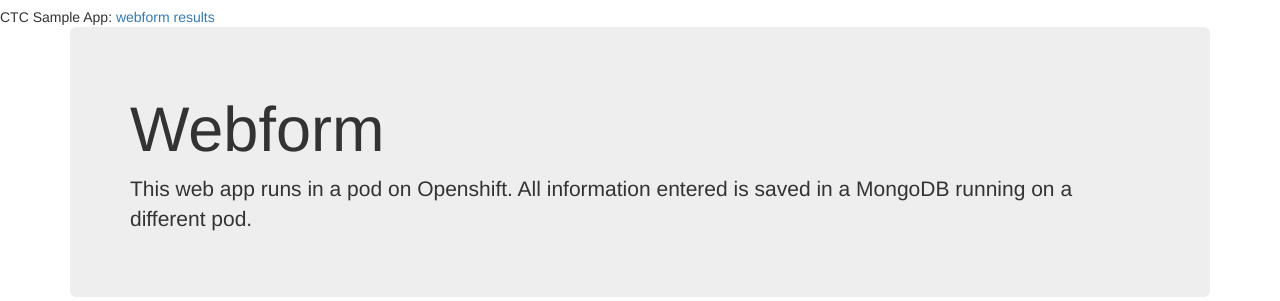
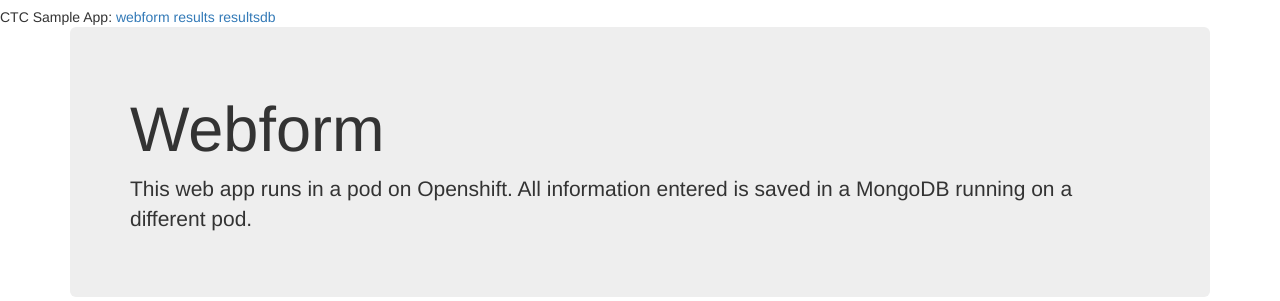
Before and after one commit to andrewctcsg/python-webform, a Flask app: page / in a window 1280 px wide. Shown: the top 301 px of the page. Run offline with Flask 2, Linux system fonts and the light colour scheme; some libraries are stand-ins or nearby versions.

Commit message:
Update base.html

```diff
--- a/templates/base.html
+++ b/templates/base.html
@@ -37,6 +37,7 @@
             CTC Sample App:
             <a href="/">webform</a>
 			<a href="/results">results</a>
+			<a href="/resultsdb">resultsdb</a>
         </div>
 		{% block content %}{% endblock %}
 		<footer class="footer">
```
